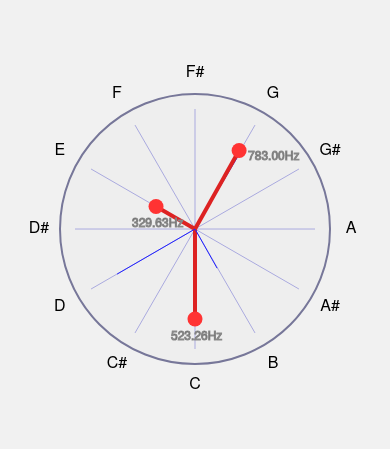
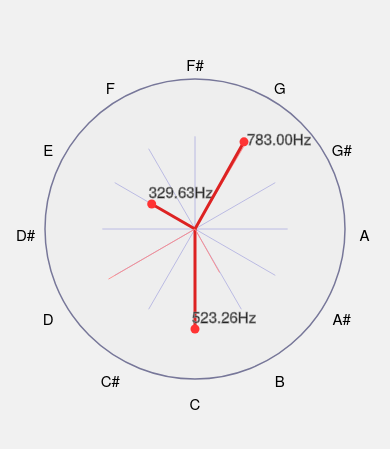
Before and after one commit to ericmok/pitchwheel, a website with bundled scripts: page index.html in a window 390 px wide. Shown: the part 193-642 px from the top of the page. Built offline with nearby package versions, Linux system fonts and the light colour scheme; files whose address does not match are found by name.

Commit message:
Changed everything to viewbox coordinates

```diff
--- a/dist.js
+++ b/dist.js
@@ -333,36 +333,37 @@ function Control(ctx, pitchClass, options) {
 
   this.line = document.createElementNS('http://www.w3.org/2000/svg', 'line');
   this.line.setAttribute('stroke', '#DD2222');
-  this.line.setAttribute('stroke-width', '4');
+  this.line.setAttribute('stroke-width', '0.02');
 
-  this.line.setAttribute('x1', '50%');
-  this.line.setAttribute('y1', '50%');
+  this.line.setAttribute('x1', '0');
+  this.line.setAttribute('y1', '0');
 
   this.circle = document.createElementNS('http://www.w3.org/2000/svg', 'circle');
-  this.circle.setAttribute('stroke-width', '0');
-  this.circle.setAttribute('cx', '50%');
-  this.circle.setAttribute('cy', '50%');
-  this.circle.setAttribute('r', '2.5%');
+  this.circle.setAttribute('stroke-width', '0.005');
+  this.circle.setAttribute('cx', '0');
+  this.circle.setAttribute('cy', '0');
+  this.circle.setAttribute('r', '0.03');
   this.circle.setAttribute('fill', '#FF3333');
 
   this.text = document.createElementNS('http://www.w3.org/2000/svg', 'text');
+  this.text.setAttribute('alignment-baseline', 'baseline');
   this.text.setAttribute('stroke', '#888888');
-  //this.text.setAttribute('font-size', '2%');
+  this.text.setAttribute('stroke-width', '0.005');
+  this.text.setAttribute('font-size', '0.1');
   this.text.innerHTML = pitchClass + 'Hz';
 
+  this.line.setAttribute('x1', '0');
+  this.line.setAttribute('y1', '0');
 
   this.guides = [];
   this.guides.push({
     line: document.createElementNS('http://www.w3.org/2000/svg', 'line'),
     ratio: (3/2)
   });
-  this.guides[0].line.setAttribute('x1', '50%');
-  this.guides[0].line.setAttribute('y1', '50%');
-  this.guides[0].line.setAttribute('stroke', '#2222FF');
-  this.guides[0].line.setAttribute('stroke-width', '1');
-
-  this.line.setAttribute('x1', '50%');
-  this.line.setAttribute('y1', '50%');
+  this.guides[0].line.setAttribute('x1', '0');
+  this.guides[0].line.setAttribute('y1', '0');
+  this.guides[0].line.setAttribute('stroke', '#FF8888');
+  this.guides[0].line.setAttribute('stroke-width', '0.006');
 
   this.element.appendChild(this.line);
   this.element.appendChild(this.circle);
@@ -376,6 +377,8 @@ function Control(ctx, pitchClass, options) {
 Take coordinate in the wheel and set the frequency from it.
 */
 Control.prototype.pointToPitch = function(x, y) {
+  console.log('point to: (' + x.toFixed(2) + ',' + y.toFixed(2) + ')');
+
   var norm = Math.sqrt(x * x + y * y);
 
   x = x / norm;
@@ -464,7 +467,8 @@ Control.prototype.display = function(angle, magnitude, text) {
   //console.log('draw y: ' + y);
 
   var spinnerRadius = this.ctx.spinnerRadius;
-  spinnerRadius = spinnerRadius.substr(0, spinnerRadius.length - 1);
+  //var spinnerRadius = 1.0;
+  //spinnerRadius = spinnerRadius.substr(0, spinnerRadius.length - 1);
 
   // 25% length at 1 magnitude
   // But 25% length is half of 100% of the width of svg
@@ -477,13 +481,15 @@ Control.prototype.display = function(angle, magnitude, text) {
   //console.log('draw fx: ' + (x + 50));
   //console.log('draw fy: ' + (y + 50));
 
-  this.line.setAttribute('x2', (x + 50) + '%');
-  this.line.setAttribute('y2', (y + 50) + '%');
-  this.circle.setAttribute('cx', (x + 50) + '%');
-  this.circle.setAttribute('cy', (y + 50) + '%');
+  this.line.setAttribute('x2', (x));
+  this.line.setAttribute('y2', (y));
+  this.circle.setAttribute('cx', (x));
+  this.circle.setAttribute('cy', (y));
 
-  this.text.setAttribute('x', (x + ((x > 0) ? 53 : 42)) + '%');
-  this.text.setAttribute('y', (y + ((x > 0) ? 53 : 57)) + '%');
+  //this.text.setAttribute('x', (x + ((x > 0) ? 53 : 42)) + '%');
+  //this.text.setAttribute('y', (y + ((x > 0) ? 53 : 57)) + '%');
+  this.text.setAttribute('x', (x + ((x > 0) ? 0.02 : -0.02)));
+  this.text.setAttribute('y', (y + ((x > 0) ? 0.02 : -0.04)));
   this.text.innerHTML = text.toFixed(2) + 'Hz'; // (' + this.gain.gain.value.toFixed(2) + ')';
 
   var guideVal = (((Math.log(this.guides[0].ratio*this.oscillator.frequency.value) - Math.log(this.ctx.basePitch)) / LOG_NORMALIZER) % 2) * 2 * Math.PI;
@@ -491,8 +497,8 @@ Control.prototype.display = function(angle, magnitude, text) {
   var gx = Math.cos(guideVal);
   var gy = Math.sin(guideVal);
 
-  this.guides[0].line.setAttribute('x2', (mx*gx + 50) + '%');
-  this.guides[0].line.setAttribute('y2', (my*gy + 50) + '%');
+  this.guides[0].line.setAttribute('x2', (mx*gx));
+  this.guides[0].line.setAttribute('y2', (my*gy));
 };
 
 
@@ -519,7 +525,7 @@ function PitchClock(options) {
   /**
   Radius of the wheel. Currently parsed as a percentage.
   */
-  this._SPINNER_RADIUS = '45%';
+  this._SPINNER_RADIUS = 1;
 
   this.temperamentNames = ['A', 'A#', 'B', 'C', 'C#', 'D', 'D#', 'E', 'F', 'F#', 'G', 'G#'];
 
@@ -549,20 +555,13 @@ function PitchClock(options) {
       var cx = control.circle.getAttribute('cx');
       var cy = control.circle.getAttribute('cy');
 
-      var pcx = (cx.substr(0, cx.length - 1) - 50) / 100;
-      var pcy = (cy.substr(0, cy.length - 1) - 50) / 100;
+      //var pcx = (cx.substr(0, cx.length - 1) - 50) / 100;
+      //var pcy = (cy.substr(0, cy.length - 1) - 50) / 100;
+      var pcx = cx;
+      var pcy = cy;
 
       console.log('pcx - x: (', pcx + ') - (' + x + ') = ' + (pcx - x));
       console.log('pcy - y: (', pcy + ') - (' + y + ') = ' + (pcy - y));
-
-      var circleSize = control.circle.getAttribute('r');
-      console.log('circleSize: ' + circleSize);
-      if (circleSize.indexOf('%')) {
-        circleSize = circleSize.substr(0, circleSize.length - 1);
-      }
-      circleSize = circleSize / 100;
-
-      console.log('circleSize: ' + circleSize);
 
       var distance = Math.sqrt(Math.pow(pcx - x, 2) + Math.pow(pcy - y, 2));
       console.log('distance: ' + distance);
@@ -571,9 +570,6 @@ function PitchClock(options) {
         closest = distance;
         closestControl = control;
       }
-      //if (distance < 0.3) {
-        //control.pointToPitch(x, y);
-      //}
     }.bind(this));
 
     closestControl.pointToPitch(x, y);
@@ -592,11 +588,11 @@ function PitchClock(options) {
 
       this.element = document.getElementById(id);
       this.spinner = document.createElementNS('http://www.w3.org/2000/svg', 'circle');
-      this.spinner.setAttribute('cx', '50%');
-      this.spinner.setAttribute('cy', '50%');
+      this.spinner.setAttribute('cx', '0');
+      this.spinner.setAttribute('cy', '0');
       this.spinner.setAttribute('r', this._SPINNER_RADIUS);
       this.spinner.setAttribute('stroke', '#777799');
-      this.spinner.setAttribute('stroke-width', '2');
+      this.spinner.setAttribute('stroke-width', '0.01');
       this.spinner.setAttribute('fill', '#EEEEEE');
 
       //this.spinner.addEventListener('mousedown', this.mousemove);
@@ -609,9 +605,9 @@ function PitchClock(options) {
       console.log(this.element);
       console.log(this.spinner);
 
-      var spinnerRect = this.spinner.getBoundingClientRect();
-      this.width = spinnerRect.width;
-      this.height = spinnerRect.height;
+      var rect = this.element.getBoundingClientRect();
+      this.width = rect.width;
+      this.height = rect.height;
 
       this.renderTemperamentGuides();
     }
@@ -675,20 +671,22 @@ PitchClock.prototype.renderTemperamentGuides = function() {
     var tempGroup = document.createElementNS('http://www.w3.org/2000/svg', 'g');
 
     var temp = document.createElementNS('http://www.w3.org/2000/svg', 'line');
-    temp.setAttribute('x1', '50%');
-    temp.setAttribute('y1', '50%');
-    var tempX = (40*Math.cos(i / this.temperament * 2 * Math.PI) + 50);
-    var tempY = (40*Math.sin(i / this.temperament * 2 * Math.PI) + 50);
-    temp.setAttribute('x2', tempX + '%');
-    temp.setAttribute('y2', tempY + '%');
+    temp.setAttribute('x1', '0');
+    temp.setAttribute('y1', '0');
+    var tempX = (Math.cos(i / this.temperament * 2 * Math.PI));
+    var tempY = (Math.sin(i / this.temperament * 2 * Math.PI));
+
+    temp.setAttribute('x2', .618 * tempX);
+    temp.setAttribute('y2', .618 * tempY);
     temp.setAttribute('stroke', '#AAAADF');
+    temp.setAttribute('stroke-width', '0.005');
 
     var annotation = document.createElementNS('http://www.w3.org/2000/svg', 'text');
-    annotation.setAttribute('x', (1.3*(tempX-50) + 50) + '%');
-    annotation.setAttribute('y', (1.3*(tempY-50) + 50) + '%');
+    annotation.setAttribute('x', (1.13 * (tempX)));
+    annotation.setAttribute('y', (1.13 * (tempY + 0.03)));
     annotation.setAttribute('text-anchor', 'middle');
-    annotation.setAttribute('alignment-baseline', 'middle');
-    annotation.setAttribute('font-size', '16');
+    annotation.setAttribute('alignment-baseline', 'central');
+    annotation.setAttribute('font-size', '0.1');
     annotation.innerHTML = this.temperamentNames[i];
 
     tempGroup.appendChild(temp);
--- a/index.html
+++ b/index.html
@@ -58,7 +58,7 @@
                 <div id="deviceready">
 
                     <div style="width: 300px; height: 300px;">
-                      <svg height="100%" width="100%" style="overflow: visible;" id="spinner">
+                      <svg height="100%" width="100%" viewbox="-1 -1 2 2" style="overflow: visible;" id="spinner">
                       </svg>
                       <paper-fab icon="av:volume-up" onClick="pc.toggle()"></paper-fab>
                     </div>
```
Also changed, not shown: js/pitchclock.js (+53 -55 lines).
